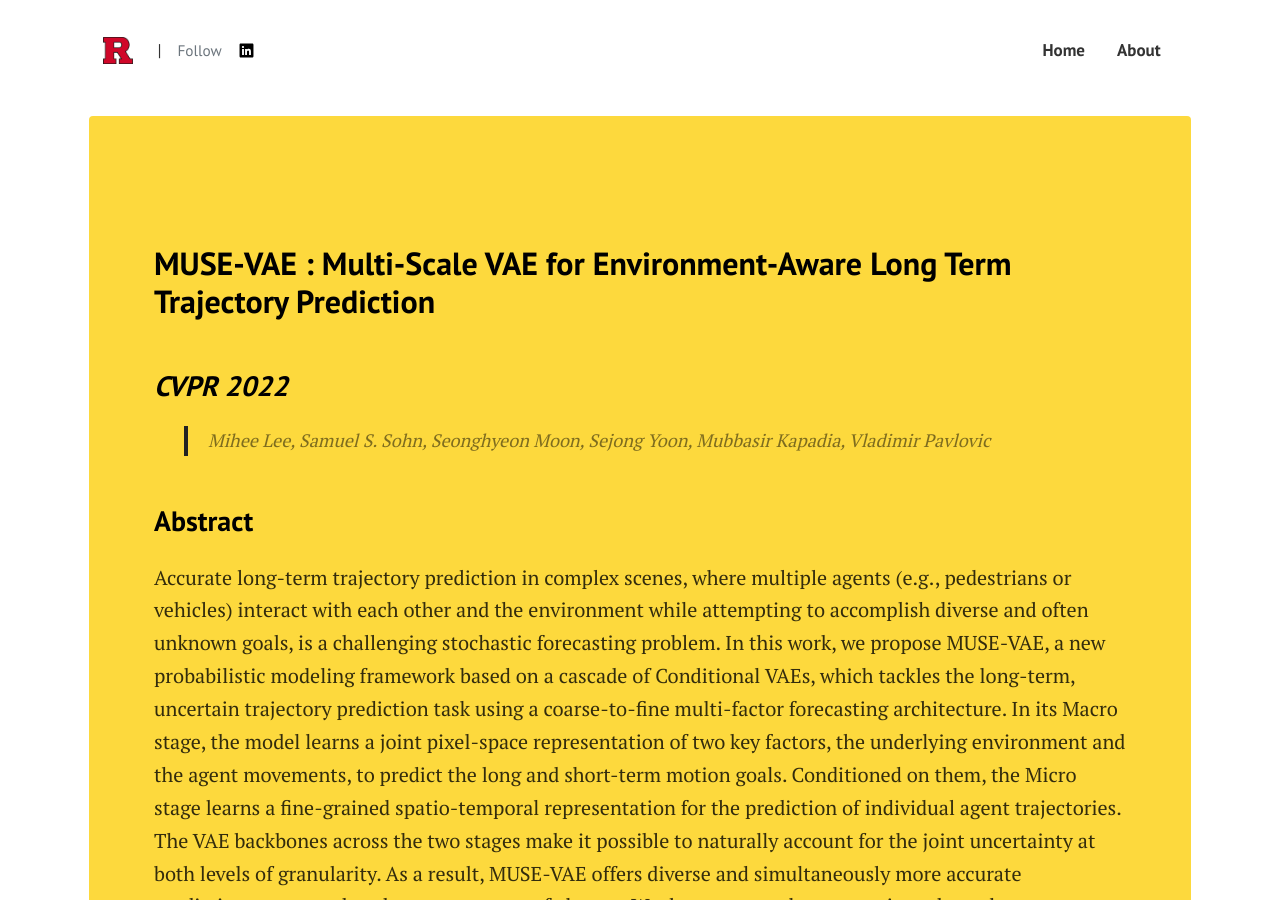
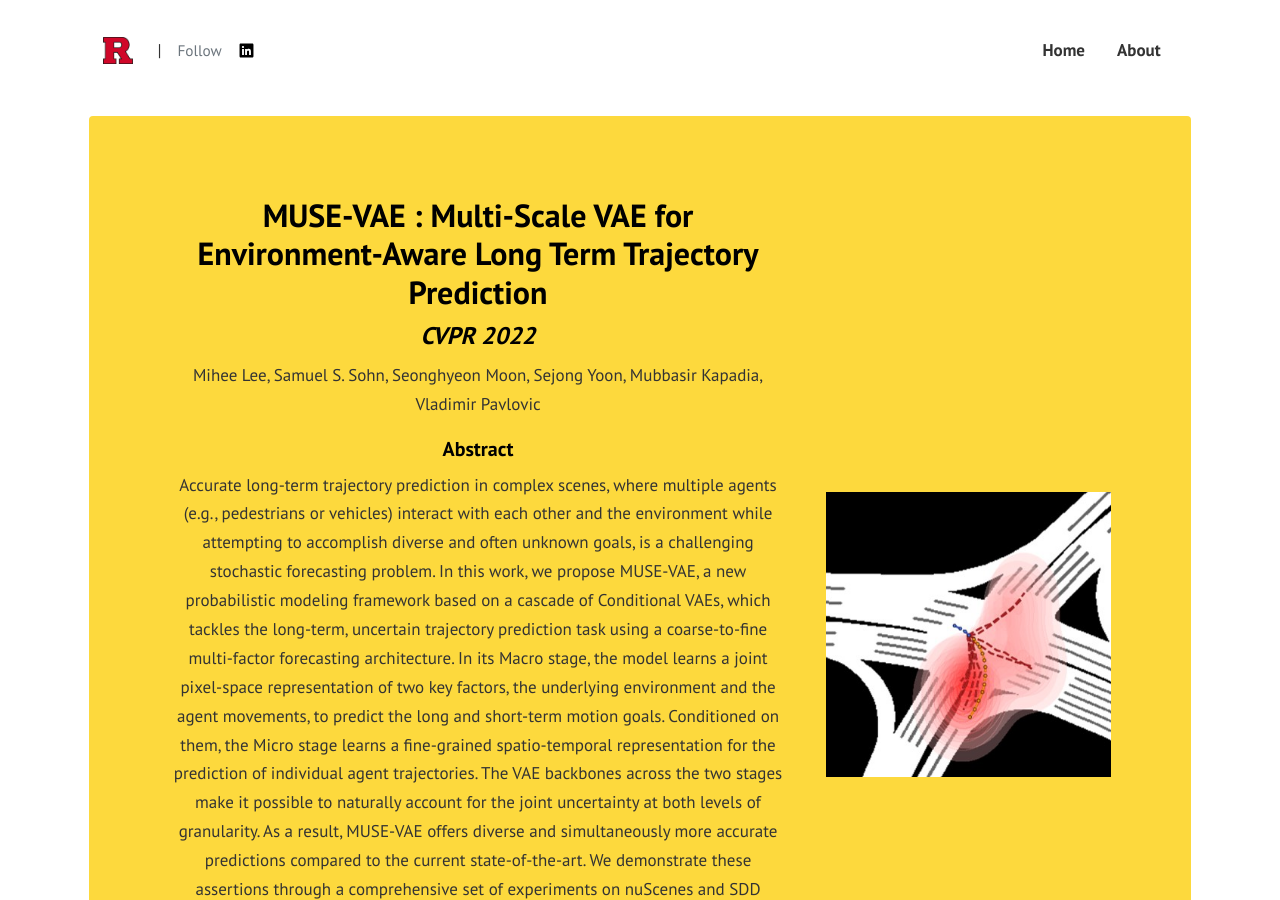
Before and after one commit to ml1323/MUSE-VAE, a Jekyll site: the page built from index.html, in a window 1280 px wide and 900 px high. Built offline with Jekyll 4.4.1, drawn with Linux system fonts in a browser that asks for light colours; the list of posts is cut into pages by our own code.

Commit message:
Update index.html

```diff
--- a/index.html
+++ b/index.html
@@ -14,18 +14,19 @@
       <!--<p class="lead mb-4">Multi-Scale VAE for Environment-Aware Long Term Trajectory Prediction</p>-->
       <!--<a href="https://arxiv.org/abs/2201.07189" class="btn btn-dark text-white px-5 btn-lg">Paper</a>-->
     <!--</div>-->
-      <div class="article-post serif-font">
-    <h2 id="muse-vae--multi-scale-vae-for-environment-aware-long-term-trajectory-prediction">MUSE-VAE : Multi-Scale VAE for Environment-Aware Long Term Trajectory Prediction</h2> <h3><em>CVPR 2022</em></h3>
+    <div class="text-center mx-auto mb-5 col-sm-8">
+      <h2 id="muse-vae--multi-scale-vae-for-environment-aware-long-term-trajectory-prediction">MUSE-VAE : Multi-Scale VAE for Environment-Aware Long Term Trajectory Prediction</h2>
+      <h4><em>CVPR 2022</em></h4>
+      <p>Mihee Lee, Samuel S. Sohn, Seonghyeon Moon, Sejong Yoon, Mubbasir Kapadia, Vladimir Pavlovic</p>
 
-<blockquote>
-  <p>Mihee Lee, Samuel S. Sohn, Seonghyeon Moon, Sejong Yoon, Mubbasir Kapadia, Vladimir Pavlovic</p>
-</blockquote>
-<h3>Abstract</h3>
-<p>Accurate long-term trajectory prediction in complex scenes, where multiple agents (e.g., pedestrians or vehicles) interact with each other and the environment while attempting to accomplish diverse and often unknown goals, is a challenging stochastic forecasting problem. In this work, we propose MUSE-VAE, a new probabilistic modeling framework based on a cascade of Conditional VAEs, which tackles the long-term, uncertain trajectory prediction task using a coarse-to-fine multi-factor forecasting architecture. In its Macro stage, the model learns a joint pixel-space representation of two key factors, the underlying environment and the agent movements, to predict the long and short-term motion goals. Conditioned on them, the Micro stage learns a fine-grained spatio-temporal representation for the prediction of individual agent trajectories. The VAE backbones across the two stages make it possible to naturally account for the joint uncertainty at both levels of granularity. As a result, MUSE-VAE offers diverse and simultaneously more accurate predictions compared to the current state-of-the-art. We demonstrate these assertions through a comprehensive set of experiments on nuScenes and SDD benchmarks as well as PFSD, a new synthetic dataset, which challenges the forecasting ability of models on complex agent-environment interaction scenarios.</p>
+      <h5>Abstract</h5>
+      <p>Accurate long-term trajectory prediction in complex scenes, where multiple agents (e.g., pedestrians or vehicles) interact with each other and the environment while attempting to accomplish diverse and often unknown goals, is a challenging stochastic forecasting problem. In this work, we propose MUSE-VAE, a new probabilistic modeling framework based on a cascade of Conditional VAEs, which tackles the long-term, uncertain trajectory prediction task using a coarse-to-fine multi-factor forecasting architecture. In its Macro stage, the model learns a joint pixel-space representation of two key factors, the underlying environment and the agent movements, to predict the long and short-term motion goals. Conditioned on them, the Micro stage learns a fine-grained spatio-temporal representation for the prediction of individual agent trajectories. The VAE backbones across the two stages make it possible to naturally account for the joint uncertainty at both levels of granularity. As a result, MUSE-VAE offers diverse and simultaneously more accurate predictions compared to the current state-of-the-art. We demonstrate these assertions through a comprehensive set of experiments on nuScenes and SDD benchmarks as well as PFSD, a new synthetic dataset, which challenges the forecasting ability of models on complex agent-environment interaction scenarios.</p>
 
-<p><a href="https://arxiv.org/abs/2201.07189">Paper</a></p>
+      <a href="https://arxiv.org/pdf/2201.07189.pdf" class="btn btn-dark text-white px-5 btn-lg">Paper</a>
 
-  </div>
+    </div>
+
+
 
 
     <div class="col-md-4 text-right pl-0 pl-lg-4">
```
